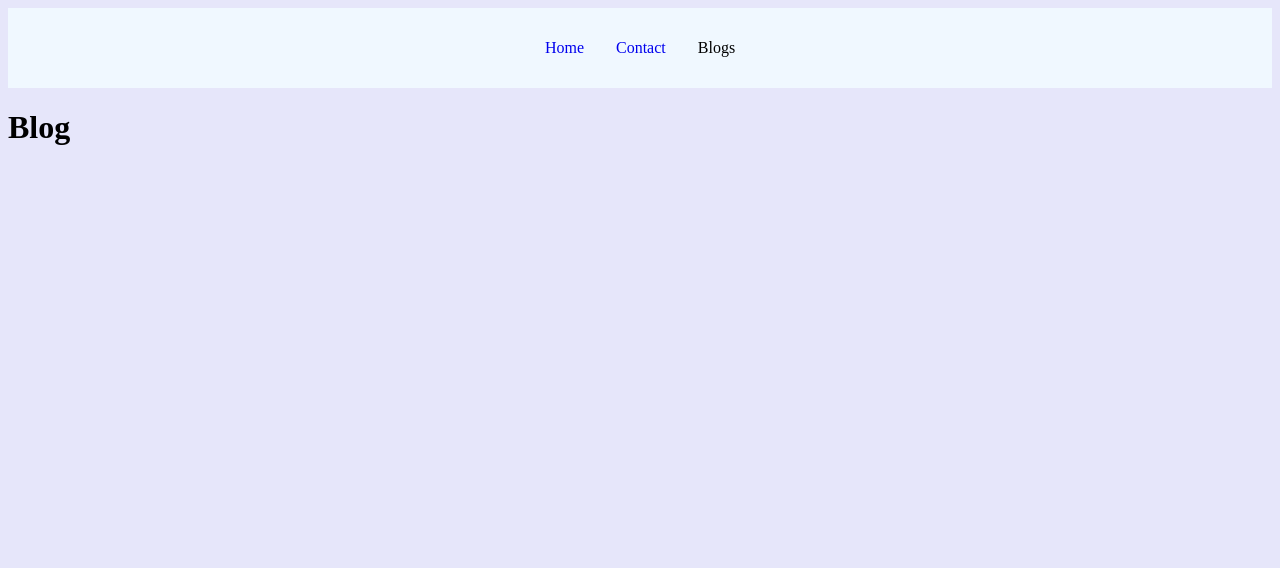
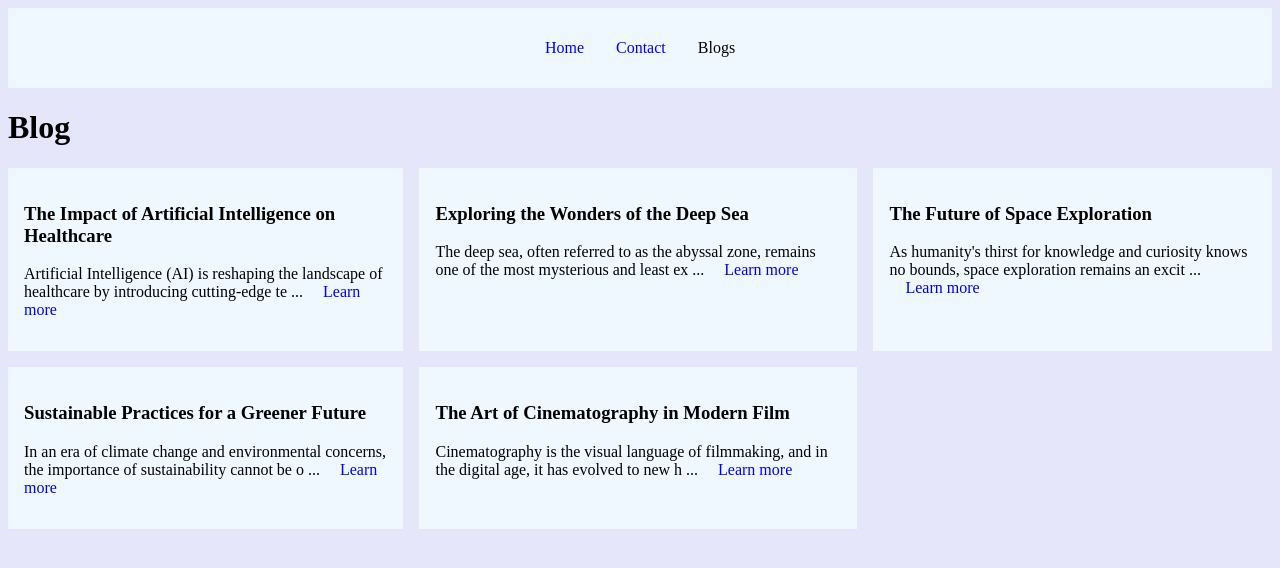
Before and after one commit to nymul-islam-moon/react-anisul-islam, a React (Create React App) app: page /blog in a window 1280 px wide. Shown: the top 568 px of the page. Built offline with nearby package versions, Linux system fonts and the light colour scheme.

Commit message:
React Routing
Blog App Created and ddynamic routing implementation

```diff
--- a/src/App.js
+++ b/src/App.js
@@ -6,6 +6,7 @@ import style from './style.css';
 import { BrowserRouter, Routes, Route } from "react-router-dom";
 import Home from "./pages/Home";
 import Blogs from "./pages/Blogs";
+import Blog from "./pages/Blog";
 import Contact from "./pages/Contact";
 import Common from "./pages/Common";
 import Navbar from "./Components/Navbar";
@@ -15,8 +16,9 @@ const App = () => {
         <BrowserRouter>
             <Navbar />
             <Routes>
-                <Route path="/" element={ <Home /> } />
+                <Route path="/home" element={ <Home /> } />
                 <Route path="/blog" element={ <Blogs /> } />
+                <Route path="/blog/:title" element={ <Blog /> } />
                 <Route path="/contact" element={ <Contact /> } />
                 <Route path="*" element={ <Common /> } />
             </Routes>
--- /dev/null
+++ b/src/data.js
@@ -0,0 +1,28 @@
+
+export const blogsData = [
+    {
+        "id": 1,
+        "title": "The Impact of Artificial Intelligence on Healthcare",
+        "body": "Artificial Intelligence (AI) is reshaping the landscape of healthcare by introducing cutting-edge technologies that enhance patient care and improve efficiency. From diagnosing diseases to personalizing treatment plans, AI has become an invaluable tool in the medical field. Machine learning algorithms can analyze vast amounts of medical data to identify patterns and predict health outcomes. Furthermore, AI-driven robotic surgery is revolutionizing the precision of surgical procedures. With the ability to process data at incredible speeds, AI is accelerating drug discovery, reducing errors, and ultimately saving lives."
+    },
+    {
+        "id": 2,
+        "title": "Exploring the Wonders of the Deep Sea",
+        "body": "The deep sea, often referred to as the abyssal zone, remains one of the most mysterious and least explored regions on our planet. It's a realm of extraordinary creatures and unique ecosystems. In this pitch-black, high-pressure environment, life has adapted in astonishing ways. Remarkable organisms such as bioluminescent jellyfish, giant squids, and bizarre anglerfish thrive in these extreme conditions. Scientists continue to discover new species and gather data that contributes to our understanding of ocean ecosystems. Understanding the deep sea is essential for the conservation of marine life and the health of our oceans."
+    },
+    {
+        "id": 3,
+        "title": "The Future of Space Exploration",
+        "body": "As humanity's thirst for knowledge and curiosity knows no bounds, space exploration remains an exciting frontier. With ambitious missions to the Moon, Mars, and beyond, we are on the cusp of remarkable discoveries. The development of reusable rocket technology is significantly reducing the cost of space travel, making it more accessible. Private companies are partnering with government agencies to drive innovation and expand our reach into the cosmos. From uncovering the secrets of exoplanets to planning human settlements on distant celestial bodies, the future of space exploration promises to be filled with astonishing achievements."
+    },
+    {
+        "id": 4,
+        "title": "Sustainable Practices for a Greener Future",
+        "body": "In an era of climate change and environmental concerns, the importance of sustainability cannot be overstated. Transitioning to renewable energy sources, reducing waste, and adopting eco-friendly practices are vital steps toward a greener future. Renewable energy, such as solar and wind power, is rapidly replacing fossil fuels and reducing greenhouse gas emissions. Recycling and waste reduction efforts are conserving resources and reducing landfill waste. Sustainable agriculture practices are preserving soil health and promoting biodiversity. The choices we make today will have a profound impact on the planet for generations to come."
+    },
+    {
+        "id": 5,
+        "title": "The Art of Cinematography in Modern Film",
+        "body": "Cinematography is the visual language of filmmaking, and in the digital age, it has evolved to new heights. Cinematographers use state-of-the-art cameras, lenses, and lighting techniques to capture breathtaking visuals on the big screen. From sweeping landscapes to intimate character moments, the art of cinematography elevates storytelling. Moreover, the use of computer-generated imagery (CGI) seamlessly blends reality and fantasy, creating immersive cinematic experiences. Collaborative efforts between directors, cinematographers, and visual effects teams produce awe-inspiring sequences that leave a lasting impression on audiences."
+    }
+];
--- /dev/null
+++ b/src/pages/Blog.js
@@ -0,0 +1,23 @@
+import React, { useState, useEffect } from "react";
+import {useParams} from "react-router-dom";
+import {blogsData} from "../data";
+
+const Blog = () => {
+    const {title} = useParams();
+    const [ bodyData, setBodyData ] = useState("");
+
+    useEffect(() => {
+        const blogData = blogsData.filter(( blog ) => blog.title === title );
+        setBodyData(blogData[0].body);
+    }, []);
+
+    return (
+        <div>
+            <h1>{title}</h1>
+            <p>{bodyData.slice(0, 500)}</p>
+            <p>{bodyData.slice(501, 10000)}</p>
+        </div>
+    );
+};
+
+export default Blog;
--- a/src/pages/Blogs.js
+++ b/src/pages/Blogs.js
@@ -1,11 +1,36 @@
-import React from "react";
+import React, {useState} from "react";
+import {blogsData} from "../data";
+import {Link} from "react-router-dom";
 
 const Blogs = () => {
+    const [ blogs, setBlogs ] = useState(blogsData);
+
+    const truncateString = (str, num) => {
+        if ( str.length > num ) {
+            return str.slice(0, num) + " ...";
+        } else {
+            return str;
+        }
+    }
+
     return (
         <div>
             <h1>Blog</h1>
+            <section>
+                {blogs.map((blog) => {
+                    const { id, title, body } = blog;
+                    return <article key={id}>
+                        <h3>{title}</h3>
+                        <p>{truncateString(body, 100)} <Link to={title} className="blog-link" >Learn more </Link></p>
+
+                    </article>
+                })}
+            </section>
         </div>
     );
 };
 
 export default Blogs;
+
+// blogs / Blog
+// blogs / Blog
--- a/src/style.css
+++ b/src/style.css
@@ -10,7 +10,8 @@ nav {
     align-items: center;
 }
 
-.nav-link {
+.nav-link,
+.blog-link {
     background-color: aliceblue;
     text-decoration: none;
     margin: 1rem;
@@ -23,3 +24,29 @@ nav {
 nav .active {
     color: black;
 }
+
+section {
+    display: grid;
+    grid-gap: 1rem;
+}
+
+article {
+    background-color: aliceblue;
+    padding: 1rem;
+}
+
+article h3, p {
+    background-color: aliceblue;
+}
+
+@media screen and (min-width: 600px) {
+    section {
+        grid-template-columns: auto auto;
+    }
+}
+
+@media screen and (min-width: 992px) {
+    section {
+        grid-template-columns: auto auto auto;
+    }
+}
```
